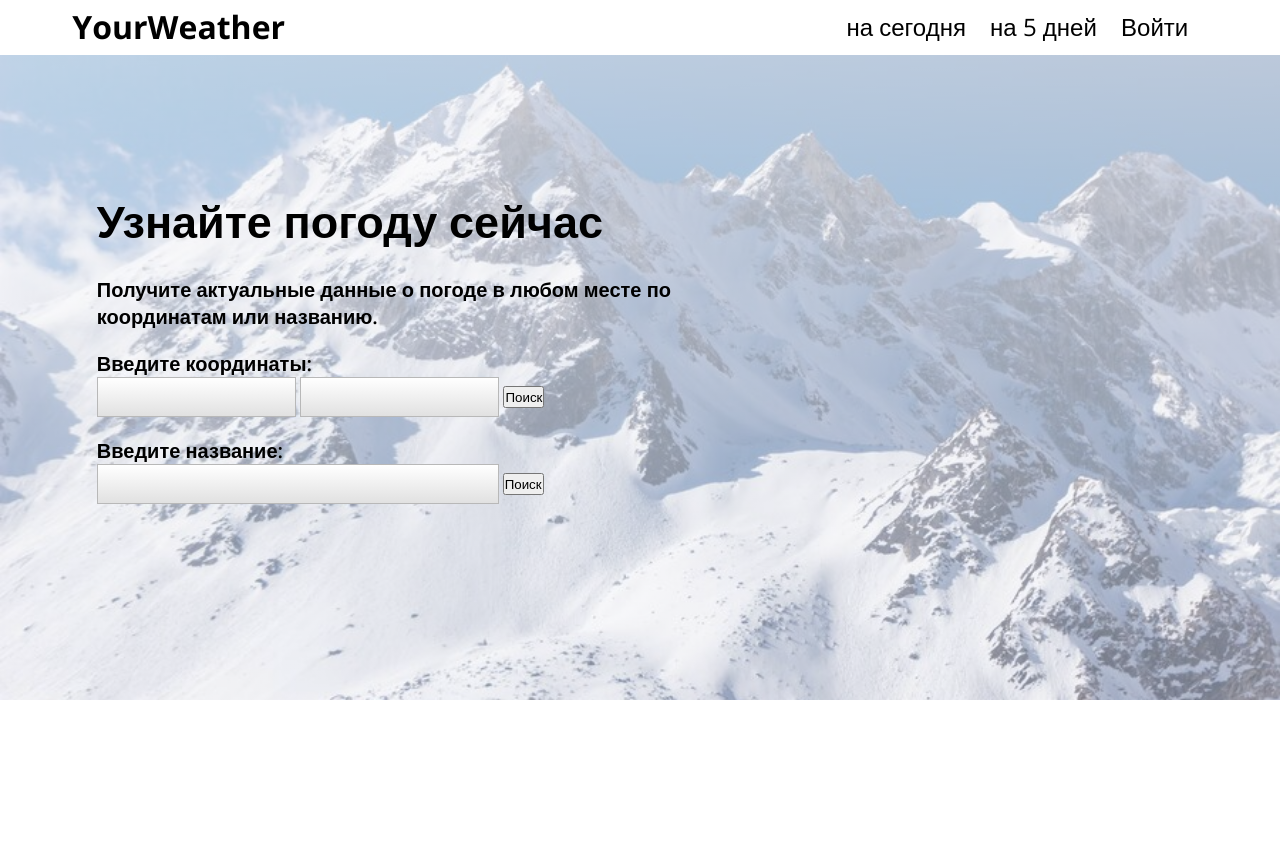
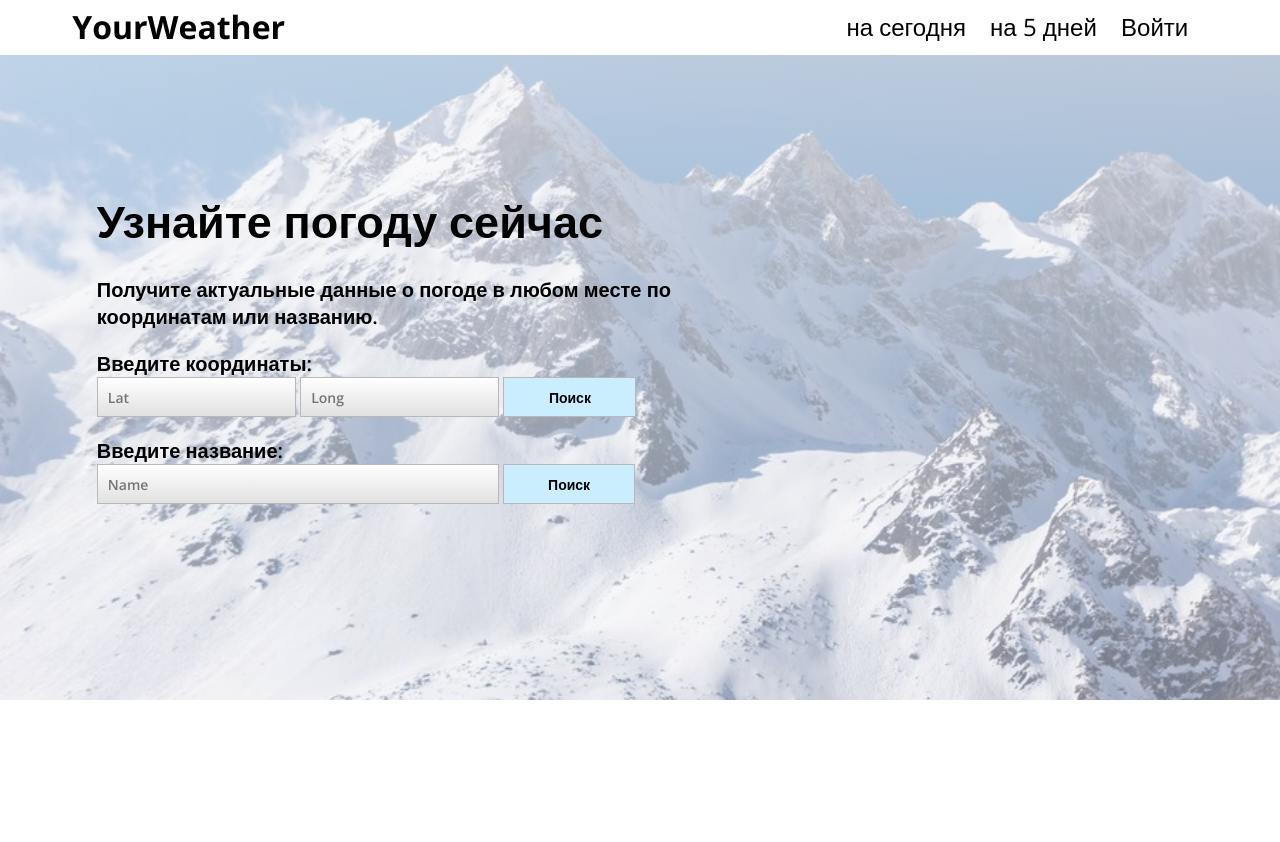
Before and after one commit to jksdghfhjkas/school_project, a Django app: page / in a window 1280 px wide. Run offline with Django 4.2, Linux system fonts and the light colour scheme.

Commit message:
'commit-two'

```diff
--- /dev/null
+++ b/weather/weatherapp/static/weatherapp/css/index_views.css
@@ -0,0 +1,64 @@
+* {
+    box-sizing: border-box;
+    margin: 0;
+    padding: 0;
+    text-decoration: none;
+    list-style: none;
+    font-family: 'Open Sans', sans-serif;
+
+}
+
+.color {
+    width: 100%;
+    height: 842px;
+    position: absolute;
+    z-index: -1;
+    background-color: rgba(255, 255, 255, 0.461);
+    background: linear-gradient(rgba(255, 255, 255, 0.765), rgba(255, 255, 255, 0.326));
+}
+
+a {
+    color: black;
+}
+
+.icon {
+    position: absolute;
+    width: 50px;
+    margin-left: 10px;
+
+}
+
+header {
+    color: black;
+    z-index: 100;
+    height: 55px;
+    padding: 0 6%;
+    padding-left: 0;
+    padding-top: 5px;
+    background-color: white;
+
+}
+
+header h1 {
+    color: black;
+    display: inline-block;
+    margin-left: 6%;
+}
+
+.background-img {
+    width: 100%;
+    height: 700px;
+    z-index: -2;
+    position: absolute;
+}
+
+header nav {
+    float: right;
+    margin: 5px;
+}
+
+header nav ul li {
+    display: inline-block;
+    margin: 0 10px;
+    font-size: 24px;
+}
--- a/weather/weatherapp/static/weatherapp/css/main.css
+++ b/weather/weatherapp/static/weatherapp/css/main.css
@@ -1,71 +1,4 @@
-* {
-    box-sizing: border-box;
-    margin: 0;
-    padding: 0;
-    text-decoration: none;
-    list-style: none;
-    font-family: 'Open Sans', sans-serif;
-
-}
-
-.color {
-    width: 100%;
-    height: 842px;
-    position: absolute;
-    z-index: -1;
-    background-color: rgba(255, 255, 255, 0.461);
-    background: linear-gradient(rgba(255, 255, 255, 0.765), rgba(255, 255, 255, 0.326));
-}
-
-a {
-    color: black;
-}
-
-.icon {
-    position: absolute;
-    width: 50px;
-    margin-left: 10px;
-
-}
-
-header {
-    color: black;
-    z-index: 100;
-    height: 55px;
-    padding: 0 6%;
-    padding-left: 0;
-    padding-top: 5px;
-    background-color: white;
-
-}
-
-header h1 {
-    color: black;
-    display: inline-block;
-    margin-left: 6%;
-}
-
-.background-img {
-    width: 100%;
-    height: 700px;
-    z-index: -2;
-    position: absolute;
-}
-
-header nav {
-    float: right;
-    margin: 5px;
-}
-
-header nav ul li {
-    display: inline-block;
-    margin: 0 10px;
-    font-size: 24px;
-}
-
 .content-one {
-    /* backdrop-filter: blur(10px);
-    background-color: rgba(255, 255, 255, 0.228); */
     margin: 20px 6%;
     border-radius: 7px;
     padding: 15px 20px;
@@ -94,8 +27,12 @@ header nav ul li {
 .form-two input {
     border-radius: 0;
     border: 1px solid rgb(184, 184, 184);
-    padding: 10px;
+    height: 40px;
     background: linear-gradient(white, rgb(225, 225, 225));
+    transition: 0.2s;
+    font-weight: 600;
+    font-size: 14px;
+    padding-left: 10px;
 }
 
 .form-one input{
@@ -105,50 +42,25 @@ header nav ul li {
     width: 60.5%;
 }
 
-.form-one input {
-    background-color: black;
+.form-two input:focus,
+.form-one input:focus {
+    outline: none;
+    border: 1px solid rgb(103, 103, 255);
 }
 
-.main-info {
-    display: flex;
-    justify-content: space-between;
-    padding: 0 6%;
+.form-one button,
+.form-two button {
+    height: 40px;
+    border-radius: none;
+    border: 1px solid rgb(184, 184, 184);
+    background: rgb(203, 238, 255);
+    font-weight: 600;
+    font-size: 14px;
+    width: 20%;
+    transition: 0.5s;
 }
-
-.info {
-    backdrop-filter: blur(10px);
-    background-color: rgba(255, 255, 255, 0.228);
-    width: 300px;
-    height: 350px;
-    display: inline-block;
-    border-radius: 7px;
-    margin-right: 20px;
-    color: white;
-    padding: 0 20px;
-}
-
-.info h1 {
-    text-align: center;
-    font-size: 30px;
-    margin-top: 5px;
-    border-bottom: 2px solid white;
+.form-one button:hover,
+.form-two button:hover {
+    background: rgb(162, 211, 255);
 
 }
-
-.info img {
-    width: 64px;
-    float: right;
-    position: relative;
-    margin-right: 30px;
-}
-
-.temp {
-    font-size: 30px;
-    margin-top: 10px;
-    display: inline-block;
-}
-
-.name-sity {
-    font-size: 30px;
-    margin-top: 5px;
-}
--- a/weather/weatherapp/templates/weatherapp/index.html
+++ b/weather/weatherapp/templates/weatherapp/index.html
@@ -3,27 +3,36 @@
 <head>
     {% load static %}
     <meta charset="UTF-8">
-    <meta http-equiv="X-UA-Compatible" content="IE=edge">
     <meta name="viewport" content="width=device-width, initial-scale=1.0">
     <title>Document</title>
+    <link rel="stylesheet" href="{% static 'weatherapp/css/index_views.css' %}">
 
     <link rel="preconnect" href="https://fonts.googleapis.com">
     <link rel="preconnect" href="https://fonts.gstatic.com" crossorigin>
     <link href="https://fonts.googleapis.com/css2?family=Open+Sans:wght@300;600;700&display=swap" rel="stylesheet">
 
-    <link rel="stylesheet" href="{% static 'weatherapp/css/style.css' %}">
-    <link rel="stylesheet" href="{% static 'userlogin/userloginstyle.css' %}">
+    {% block style_link %}{% endblock style_link %}
 </head>
 <body>
+    <div class="color"></div>
+
+    <img class="background-img" src="{% static 'weatherapp/img/height.png' %}" alt="">
     <header>
-        <h1>Погодное приложение</h1>
+        <img src="" alt="" class="icon">
+        <h1>YourWeather</h1>
+
         <nav>
             <ul>
-                <li><a href="{% url 'registr' %}">Регистрация</a></li>
+                <li><a href="#">на сегодня</a></li>
+                <li><a href="#">на 5 дней</a></li>
                 <li><a href="{% url 'login' %}">Войти</a></li>
             </ul>
         </nav>
+
+
     </header>
+
     {% block content %}{% endblock %}
+
 </body>
 </html>
--- a/weather/weatherapp/templates/weatherapp/main-two.html
+++ b/weather/weatherapp/templates/weatherapp/main-two.html
@@ -1,36 +1,11 @@
-<!DOCTYPE html>
-<html lang="en">
-<head>
+{% extends 'weatherapp/index.html' %}
 {% load static %}
-    <meta charset="UTF-8">
-    <meta name="viewport" content="width=device-width, initial-scale=1.0">
-    <title>Document</title>
+
+{% block style_link %}
 <link rel="stylesheet" href="{% static 'weatherapp/css/main.css' %}">
+{% endblock style_link %}
 
-    <link rel="preconnect" href="https://fonts.googleapis.com">
-    <link rel="preconnect" href="https://fonts.gstatic.com" crossorigin>
-    <link href="https://fonts.googleapis.com/css2?family=Open+Sans:wght@300;600;700&display=swap" rel="stylesheet">
-
-</head>
-<body>
-    <div class="color"></div>
-
-    <img class="background-img" src="{% static 'weatherapp/img/height.png' %}" alt="">
-    <header>
-        <img src="" alt="" class="icon">
-        <h1>YourWeather</h1>
-
-        <nav>
-            <ul>
-                <li><a href="#">на сегодня</a></li>
-                <li><a href="#">на 5 дней</a></li>
-                <li><a href="{% url 'login' %}">Войти</a></li>
-            </ul>
-        </nav>
-
-
-    </header>
-
+{% block content %}
 <div class="content-one">
 
     <h1 class="content-one-header">Узнайте погоду сейчас</h1>
@@ -42,20 +17,38 @@
         <form action="" method="post" class="form-one">
             {% csrf_token %}
             <p>Введите координаты:</p>
-                <input class="form-input" type="number" name="lat">
-                <input type="number" name="lon">
+            <input type="number" name="lat" placeholder="Lat">
+            <input type="number" name="lon" placeholder="Long">
             <button type="submit">Поиск</button>
         </form>
 
         <form action="" method="post" class="form-two">
             {% csrf_token %}
             <p>Введите название:</p>
-                <input type="text" name="NameSity">
+            <input type="text" name="NameSity" placeholder="Name">
             <button type="submit">Поиск</button>
         </form>
     </div>
 
 </div>
+
+<div class="broshure">
+    {% for i in info_openweathermap %}
+    <div class="top-info">
+        <p>{{i.city}}</p>
+        <img src="http://openweathermap.org/img/w/{{i.image}}.png" alt="">
+    </div>
+
+    <div class="center-info">
+        <p>{{i.date}}</p>
+        <h1>{{i.temp}}</h1>
+    </div>
+    {% endfor %}
+</div>
+
+{% endblock %}
+
+
 
     <!-- <div class="main-info">
 
--- a/weather/weatherapp/urls.py
+++ b/weather/weatherapp/urls.py
@@ -3,7 +3,7 @@ from . import views
 
 urlpatterns = [
     path('', views.main, name='one_page'),
-    path('main/', views.Main, name='main'),
+    path('main/', views.Weather_login_get, name='main'),
     path('forecast/yandex/', views.forecast_yandex, name='five_day_yandex'),
     path('forecast/open/<str:id_sity>/', views.forecast_openweather, name='fore-open')
 ]
--- a/weather/weatherapp/views.py
+++ b/weather/weatherapp/views.py
@@ -30,6 +30,8 @@ SOURSE = ['Yandex api', 'OpenWeather api']
 
 INFO_SITY = {'yandex': [], 'openweather': []}
 
+def Test_Transcript(source, name_sity, response_json, coord):
+    print(Fore.GREEN + str(response_json) + Fore.WHITE)
 
 def Transcript(source, name_sity, response_json, coord):
 
@@ -95,7 +97,7 @@ def one_page(request):
     return render(request, "weatherapp/one_page.html")
 
 @login_required
-def Main(request):
+def Weather_login_get(request):
 
     """обработка формы"""
     if request.method == "POST":
@@ -122,7 +124,7 @@ def Main(request):
 
     INFO_SITY['yandex'].clear()
     INFO_SITY['openweather'].clear()
-    asyncio.run(Start_Parser(coordinate, name_sity=set_namesity, transcript=Transcript))
+    asyncio.run(Start_Parser(coordinate, name_sity=set_namesity, transcript=Test_Transcript))
 
     form = forms.SitiesForm()
     return render(request, 'weatherapp/main.html', {'form': form, 'yandex': INFO_SITY['yandex'], 'openweather': INFO_SITY['openweather']})
@@ -146,7 +148,9 @@ def main(request):
             coord = [response_json[0]['lat'],
                      response_json[0]['lon']]
 
-            asyncio.run(Start_Parser(coord, sity))
+            print(Fore.GREEN + str(coord) + Fore.WHITE)
+
+            asyncio.run(Start_Parser([coord], sity, Transcript))
 
         elif request.POST.get('lat') != '' and request.POST.get('lon') != '':
 
```
Also changed, not shown: test_two.py (+45 -35 lines), weather/db.sqlite3. Lines whose indentation alone changed are shown as unchanged.
